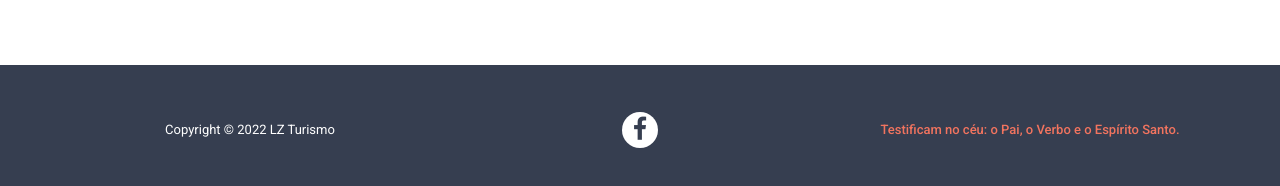
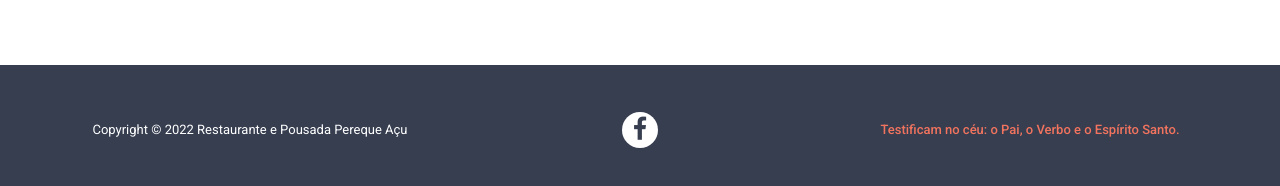
Before and after one commit to Patrick-Darwim-de-Assis/pousadaerestauranteperequeacu, a plain HTML site: page index.html in a window 1280 px wide. Shown: the part 2730-2916 px from the top of the page. Drawn offline with nearby package versions, Linux system fonts and the light colour scheme.

Commit message:
update nome da empresa no copyright footer

```diff
--- a/index.html
+++ b/index.html
@@ -413,7 +413,7 @@ http://www.templatemo.com/tm-507-victory
         <div class="container">
             <div class="row">
                 <div class="col-md-4">
-                    <p>Copyright &copy; 2022 LZ Turismo</p>
+                    <p>Copyright &copy; 2022 Restaurante e Pousada Pereque Açu</p>
                 </div>
                 <div class="col-md-4">
                     <ul class="social-icons">
```
